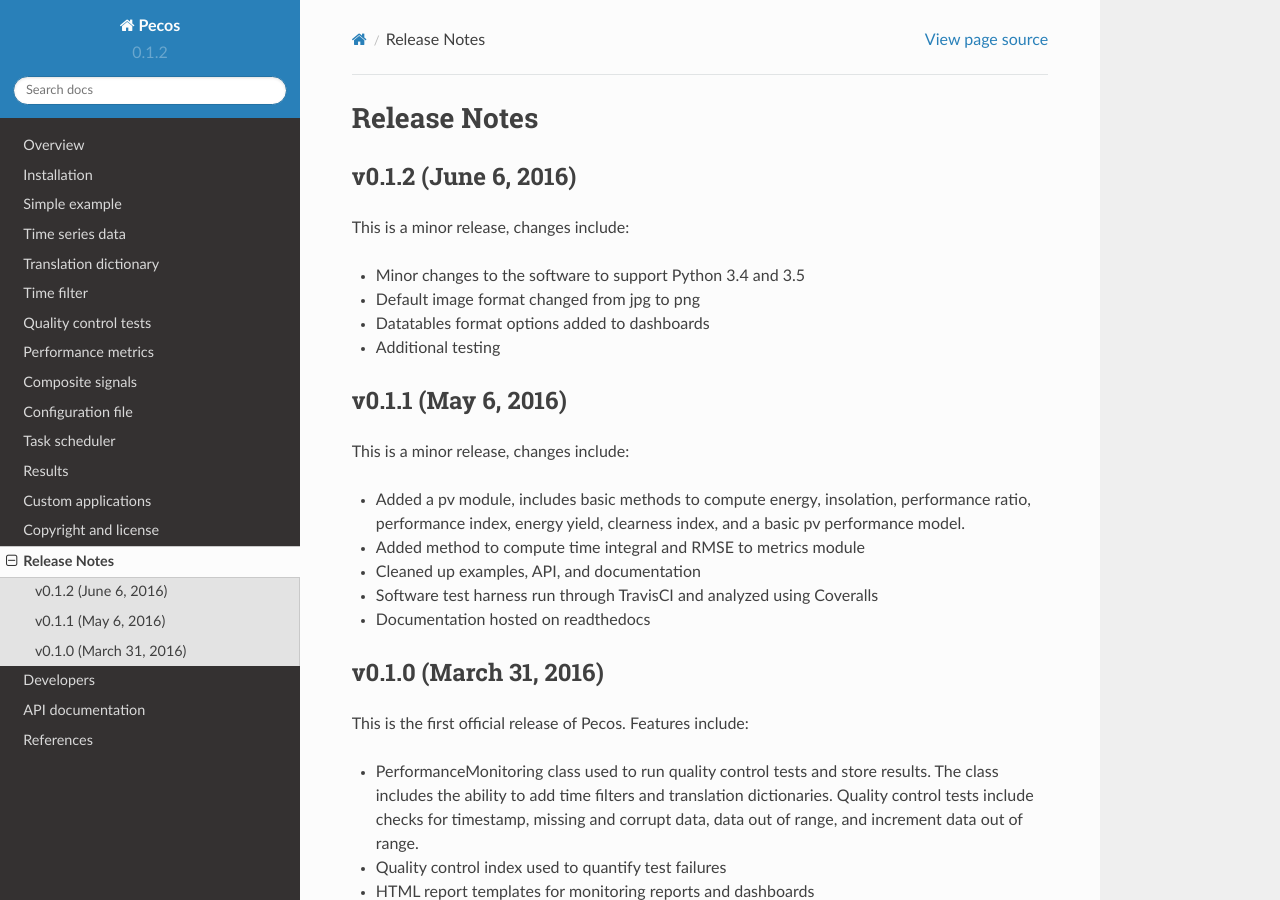
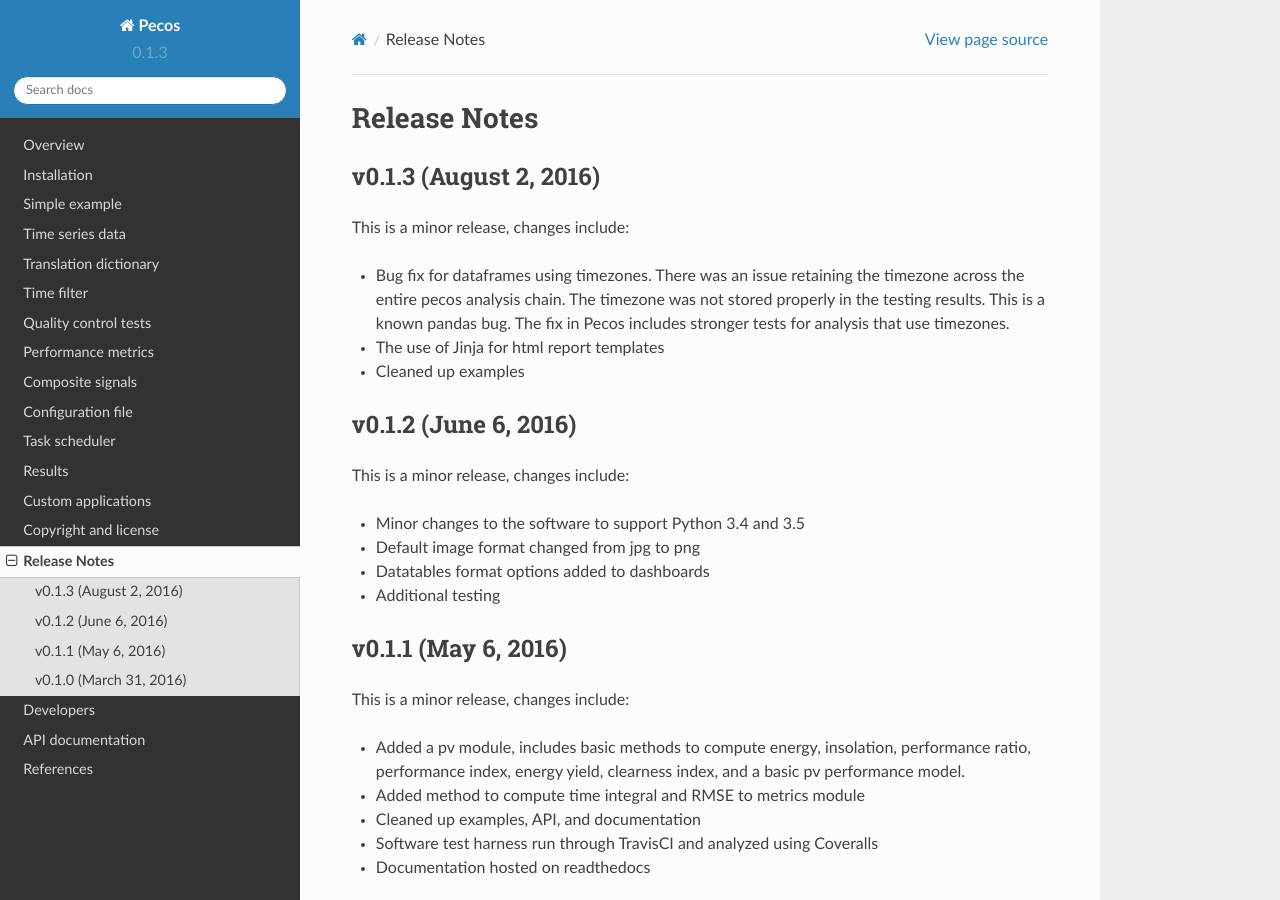
Before and after one commit to sjanzou/pecos, a Sphinx documentation site: the page built from documentation/whatsnew.rst, in a window 1280 px wide and 900 px high. Built offline with Sphinx 7.4.7 and the Read the Docs theme 2.0.0, drawn with Linux system fonts in a browser that asks for light colours.

Commit message:
Updated version number to 1.3, added whatsnew

```diff
--- a/documentation/conf.py
+++ b/documentation/conf.py
@@ -73,9 +73,9 @@
 # built documents.
 #
 # The short X.Y version.
-version = '0.1.2'
+version = '0.1.3'
 # The full version, including alpha/beta/rc tags.
-release = '0.1.2'
+release = '0.1.3'
 
 # The language for content autogenerated by Sphinx. Refer to documentation
 # for a list of supported languages.
--- a/documentation/whatsnew.rst
+++ b/documentation/whatsnew.rst
@@ -1,5 +1,7 @@
 Release Notes
 ================
+
+.. include:: whatsnew/v0.1.3.rst
 
 .. include:: whatsnew/v0.1.2.rst
 
--- /dev/null
+++ b/documentation/whatsnew/v0.1.3.rst
@@ -0,0 +1,13 @@
+.. _whatsnew_0130:
+
+v0.1.3 (August 2, 2016)
+-----------------------
+
+This is a minor release, changes include:
+
+* Bug fix for dataframes using timezones. There was an issue retaining the
+  timezone across the entire pecos analysis chain. The timezone was not stored
+  properly in the testing results. This is a known pandas bug.
+  The fix in Pecos includes stronger tests for analysis that use timezones.
+* The use of Jinja for html report templates
+* Cleaned up examples
--- a/pecos/__init__.py
+++ b/pecos/__init__.py
@@ -6,7 +6,7 @@
 from pecos import utils
 from pecos import pv
 
-__version__ = '0.1.2'
+__version__ = '0.1.3'
 
 __copyright__ = """Copyright 2016 Sandia Corporation.
 Under the terms of Contract DE-AC04-94AL85000 with Sandia Corporation,
--- a/setup.py
+++ b/setup.py
@@ -2,7 +2,7 @@
 from distutils.core import Extension
 
 DISTNAME = 'pecos'
-VERSION = '0.1.2'
+VERSION = '0.1.3'
 PACKAGES = ['pecos']
 EXTENSIONS = []
 DESCRIPTION = 'Python package for performance monitoring of time series data.'
```
